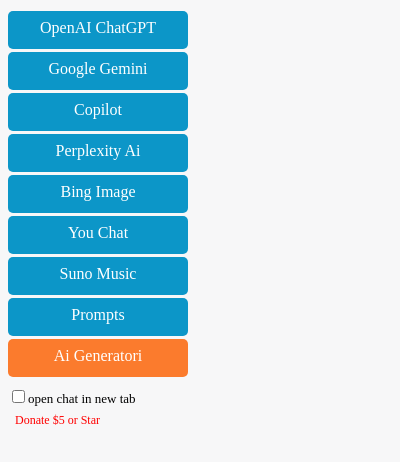
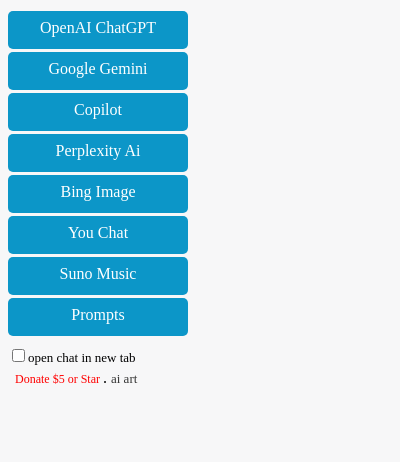
Before and after one commit to khzg/ChatGPT, a browser extension: page popup.html in a window 400 px wide. Drawn offline with Linux system fonts and the light colour scheme.

Commit message:
version 16.7

```diff
--- a/popup.html
+++ b/popup.html
@@ -16,7 +16,6 @@
     <li data-website="https://you.com/search?q=hi&fromSearchBar=true&tbm=youchat">You Chat</li>
     <li data-website="https://app.suno.ai/create/">Suno Music</li>
     <a href="prompts.html" class="pages">Prompts</a>
-    <a href="https://twitter.com/AiGeneratori" target="_blank" class="orange">Ai Generatori</a>
   </ul>
 
   <div class="newTab">
@@ -27,6 +26,10 @@
     <a target="_blank" class="donate" href="https://addons.mozilla.org/en-US/firefox/addon/chatgpt-everywhere/">
       Donate $5 or Star
     </a>
+    .
+    <a target="_blank" class="more" href="https://www.instagram.com/vibe10x/">
+      ai art
+    </a>
   </div>
 
 </body>
--- a/style.css
+++ b/style.css
@@ -34,7 +34,7 @@ a {
   text-decoration: none;
 }
 .more {
-  font-size: 11px;
+  font-size: 13px;
   color: #353535;
 }
 .links {
```
Also changed, not shown: manifest.json, 1 other file.
